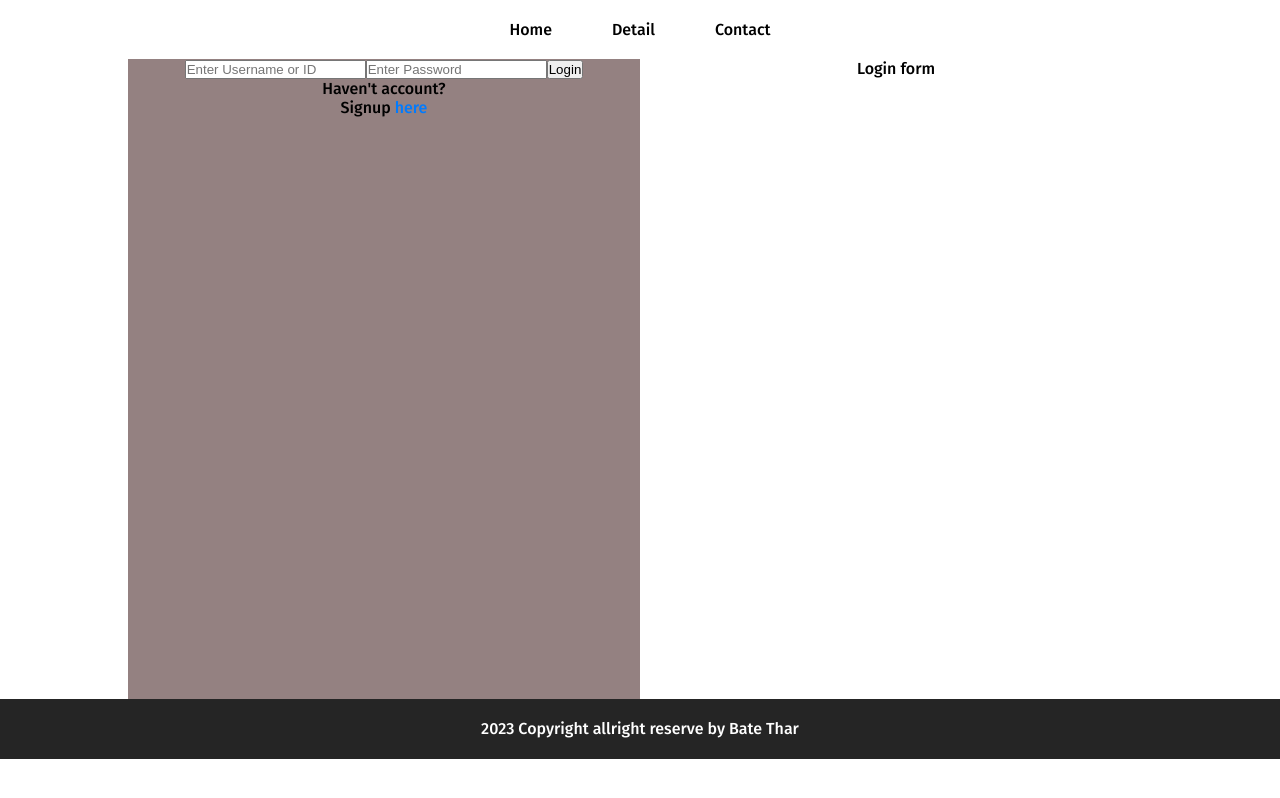
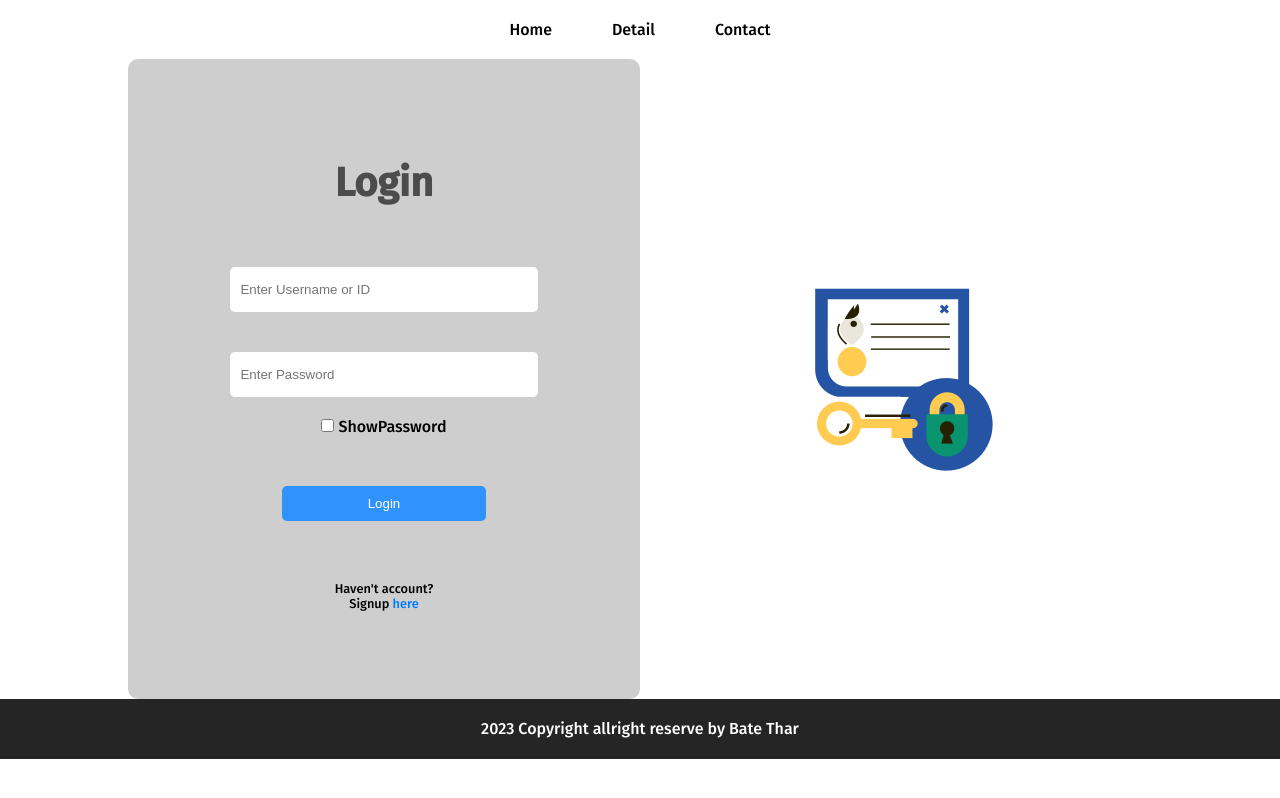
Before and after one commit to Kaung-Myat-Hun/angular-application, an Angular app: page /login in a window 1280 px wide. Built offline with nearby package versions, Linux system fonts and the light colour scheme.

Commit message:
updating: form design

```diff
--- a/src/app/login/login.component.css
+++ b/src/app/login/login.component.css
@@ -13,12 +13,36 @@
 .formLogin, .formRegister{
   width: 50%;
   text-align: center;
-  background: #948181;
+  background: #cecece;
+  border-radius: 10px;
+}
+.input{
+  width: 60%;
+  padding: 15px 10px;
+  border: none;
+  margin: 20px auto;
+  border-radius: 5px;
+}
+.input:focus{
+  outline: #7f7f7f60;
 }
 .hide{
   display: none;
 }
-
+.formTitle{
+  margin: 100px 0px 40px 0px;
+  font-size: 40px;
+  color: #4c4c4c;
+}
+.formBtn{
+  width: 40%;
+  padding: 10px 0px;
+  background-color: #3093fd;
+  color: #fff;
+  border: none;
+  border-radius: 5px;
+  margin: 50px 60px 30px;
+}
 .changeForm{
   color: #007bff;
 }
@@ -27,6 +51,11 @@
 }
 .loginContainer , .registerContainer{
   width: 80vw !important;
+}
+.textAcc{
+  font-weight: 500;
+  font-size: 0.8rem;
+  margin: 30px 0px;
 }
 
 .loginAnimate{
@@ -38,6 +67,9 @@
 .formRegister1{
   width: 50%;
   text-align: center;
+  background-image: url('../../assets/pic/spot-personal-information.png');
+  background-position: center;
+  background-repeat: no-repeat;
 }
 
 @keyframes loginAnimate {
@@ -51,3 +83,12 @@
   70%{transform: translateX(-80%);}
   100%{transform: translateX(-100%);}
 }
+
+@media screen and (max-width: 600px) {
+  .formRegister1{
+    display: none;
+  }
+  .formLogin, .formRegister{
+    width: 100%;
+  }
+}
--- a/src/app/login/login.component.html
+++ b/src/app/login/login.component.html
@@ -5,12 +5,23 @@
 		<form [ngClass]="animate? '' : 'loginAnimate'"
 			class="formLogin"
 			action="login()">
+			<h3 class="formTitle">Login</h3>
 			<input type="text"
+				class="input"
 				placeholder="Enter Username or ID">
-			<input type="password"
+			<input [type]="showPass ? 'text' : 'password'"
+				class="input"
 				placeholder="Enter Password">
-			<button>Login</button>
-			<p>
+			<br>
+			<input type="checkbox"
+				id="showPass">
+			<label (click)="showPassword()"
+				for="showPass">
+				ShowPassword
+			</label>
+			<br>
+			<button class="formBtn">Login</button>
+			<p class="textAcc">
 				Haven't account?
 				<br>
 				Signup
@@ -20,21 +31,38 @@
 				</span>
 			</p>
 		</form>
-		<div class="formRegister1">Login form</div>
+		<div class="formRegister1"></div>
 	</div>
 
 	<div [ngClass]="hide ? 'hide' : ''"
 		class="flex registerContainer ">
-		<div class="formRegister1">Register form</div>
+		<div class="formRegister1"></div>
 		<form [ngClass]="animate? 'registerAnimate' : ''"
 			class="formRegister"
 			action="register()">
+			<h3 class="formTitle">Register</h3>
 			<input type="text"
+				class="input"
 				placeholder="Enter Username or ID">
-			<input type="password"
+			<input type="email"
+				class="input"
+				placeholder="Enter Email">
+			<input [type]="showPass ? 'text' : 'password'"
+				class="input"
 				placeholder="Enter Password">
-			<button>Register</button>
-			<p>
+			<input [type]="showPass ? 'text' : 'password'"
+				class="input"
+				placeholder="Enter Confirm Password">
+			<br>
+			<input type="checkbox"
+				id="showPass1">
+			<label (click)="showPassword()"
+				for="showPass1">
+				ShowPassword
+			</label>
+			<br>
+			<button class="formBtn">Register</button>
+			<p class="textAcc">
 				Already have an account?
 				<br>
 				Login
--- a/src/app/login/login.component.ts
+++ b/src/app/login/login.component.ts
@@ -8,7 +8,7 @@ import { Component } from '@angular/core';
 export class LoginComponent {
   hide: boolean = true;
   animate: boolean = true;
-
+  showPass: boolean = false;
   changeForm1() {
     this.hide = true;
     this.animate = false;
@@ -26,4 +26,8 @@ export class LoginComponent {
 
     // console.log(this.hide, 'click register');
   }
+
+  showPassword() {
+    this.showPass = !this.showPass;
+  }
 }
```
Also changed, not shown: src/assets/pic/spot-personal-information.png (added).
